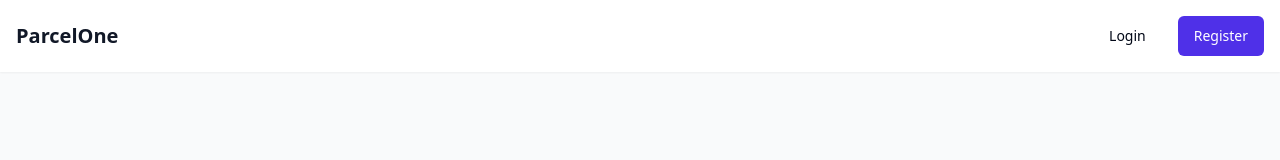
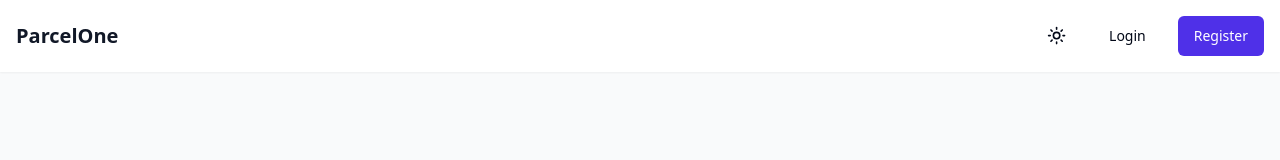
Before and after one commit to salsadsid/parcelone-frontend, a React (Vite) app: page / in a window 1280 px wide. Shown: the top 160 px of the page. Built offline with nearby package versions, Linux system fonts and the light colour scheme.

Commit message:
feat: Implement theme toggle functionality and integrate the new component into the HomePage header.

```diff
--- /dev/null
+++ b/src/components/ThemeToggle.jsx
@@ -0,0 +1,31 @@
+import { useState, useEffect } from 'react';
+import { Moon, Sun } from 'lucide-react';
+import { Button } from '@/components/ui/button';
+
+const ThemeToggle = () => {
+    const [theme, setTheme] = useState(localStorage.getItem('theme') || 'light');
+
+    useEffect(() => {
+        const root = window.document.documentElement;
+        root.classList.remove('light', 'dark');
+        root.classList.add(theme);
+        localStorage.setItem('theme', theme);
+    }, [theme]);
+
+    const toggleTheme = () => {
+        setTheme(theme === 'light' ? 'dark' : 'light');
+    };
+
+    return (
+        <Button variant="ghost" size="icon" onClick={toggleTheme}>
+            {theme === 'light' ? (
+                <Sun className="h-[1.2rem] w-[1.2rem] rotate-0 scale-100 transition-all dark:-rotate-90 dark:scale-0" />
+            ) : (
+                <Moon className="h-[1.2rem] w-[1.2rem] rotate-90 scale-0 transition-all dark:rotate-0 dark:scale-100" />
+            )}
+            <span className="sr-only">Toggle theme</span>
+        </Button>
+    );
+};
+
+export default ThemeToggle;
--- a/src/pages/HomePage.jsx
+++ b/src/pages/HomePage.jsx
@@ -6,6 +6,7 @@ import { apiSlice } from '@/features/auth/authApiSlice';
 import CustomerDashboard from '@/components/CustomerDashboard';
 import AgentDashboard from '@/components/AgentDashboard';
 import AdminDashboard from '@/components/AdminDashboard';
+import ThemeToggle from '@/components/ThemeToggle';
 
 const HomePage = () => {
     const user = useSelector(selectCurrentUser);
@@ -30,7 +31,8 @@ const HomePage = () => {
                     <h1 className="text-xl font-bold text-gray-900">ParcelOne</h1>
                     {user ? (
                         <div className="flex items-center gap-4">
-                            <span className="text-sm text-gray-600">
+                            <ThemeToggle />
+                            <span className="text-sm text-gray-600 dark:text-gray-300">
                                 {user.name} ({user.role})
                             </span>
                             <Button onClick={() => {
@@ -45,7 +47,8 @@ const HomePage = () => {
                             </Button>
                         </div>
                     ) : (
-                        <div className="space-x-4">
+                        <div className="space-x-4 flex items-center">
+                            <ThemeToggle />
                             <Link to="/login"><Button variant="ghost">Login</Button></Link>
                             <Link to="/register"><Button>Register</Button></Link>
                         </div>
```
